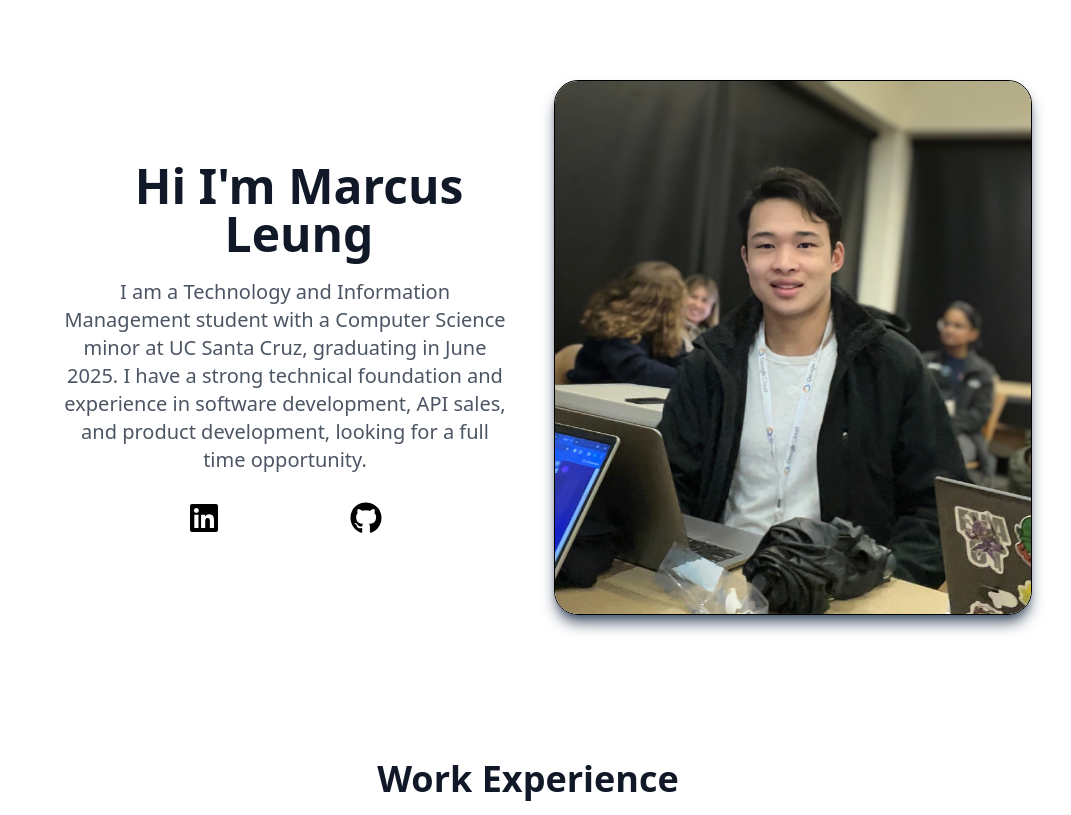
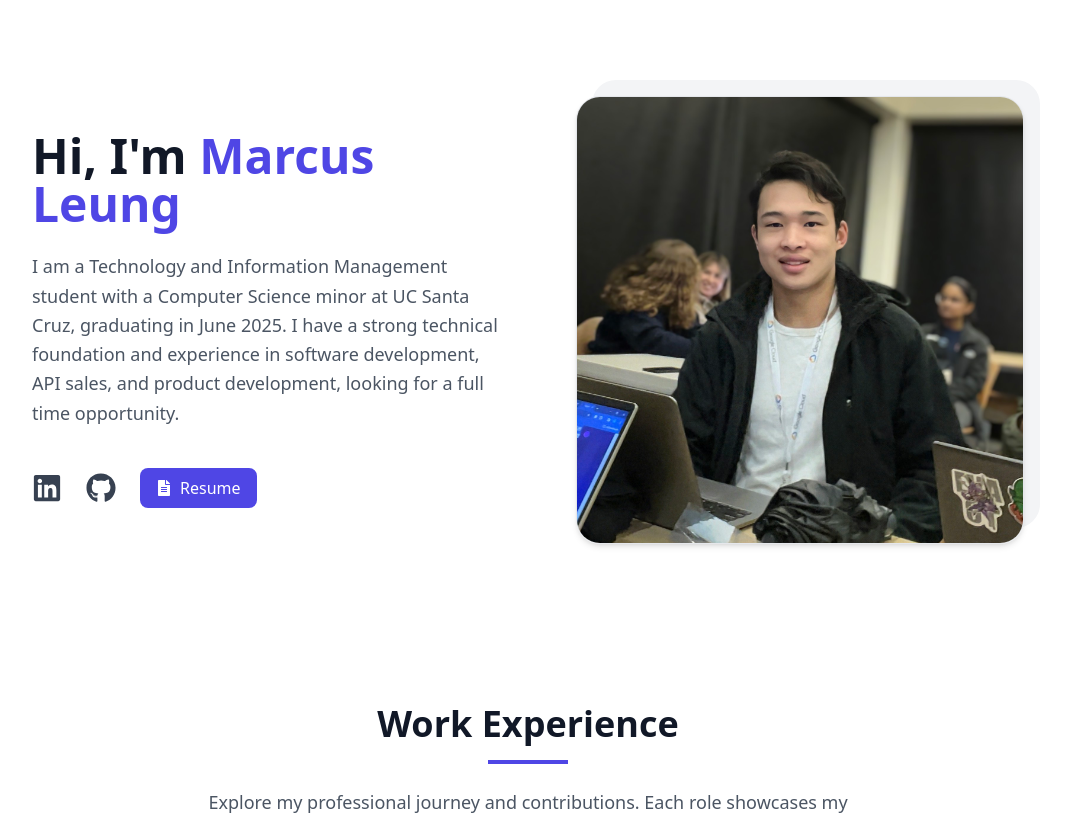
Before and after one commit to marcus-leung/portfolio, a React (Vite) app: page / in a window 1280 px wide. Shown: the top 815 px of the page, without its empty margins (112-1183 px from the left). Built offline with nearby package versions, Linux system fonts and the light colour scheme.

Commit message:
improve landing section

```diff
--- a/src/App.jsx
+++ b/src/App.jsx
@@ -6,12 +6,10 @@ import Contact from "./components/Contact";
 import Education from "./components/Education";
 import Skills from "./components/Skills";
 import Certifications from "./components/Certifications";
-import Sidebar from "./components/Sidebar";
 
 function App() {
   return (
     <div>
-      {/* <Sidebar /> */}
       <Main />
       <Work />
       <Activities />
--- a/src/components/Main.jsx
+++ b/src/components/Main.jsx
@@ -1,47 +1,76 @@
 import React from 'react';
-import { FaGithub, FaLinkedin } from 'react-icons/fa';
+import { FaGithub, FaLinkedin, FaFileAlt } from 'react-icons/fa';
 import profile from '../assets/pfp.jpg';
+import { motion } from 'framer-motion';
 
 const Main = () => {
   return (
-    <section id='main' className='max-w-[1040px] m-auto p-4 py-20'>
-      <div className='flex flex-col sm:flex-row items-center'>
-        <div className='flex-1 p-5 pr-0 m-4 order-2 sm:order-1 text-center'>
-          <h1 className='sm:text-5xl text-4xl font-bold text-gray-900 items-center'>
-            Hi I'm Marcus Leung
+    <section id="main" className="max-w-[1040px] mx-auto px-6 py-16 md:py-24">
+      <div className="grid grid-cols-1 sm:grid-cols-2 gap-8 items-center">
+        <motion.div
+          className="flex flex-col space-y-6 order-2 sm:order-1"
+          initial={{ opacity: 0, y: 20 }}
+          animate={{ opacity: 1, y: 0 }}
+          transition={{ duration: 0.5 }}
+        >
+          <h1 className="text-4xl sm:text-5xl font-bold text-gray-900 leading-tight">
+            Hi, I'm <span className="text-indigo-600">Marcus Leung</span>
           </h1>
-          <h2 className='mt-5 mr-2 pr-5 text-xl text-gray-600 font-medium'>
-            I am a Technology and Information Management student with a Computer
-            Science minor at UC Santa Cruz, graduating in June 2025. I have a
-            strong technical foundation and experience in software development,
-            API sales, and product development, looking for a full time opportunity.
-            <div className='flex justify-between pt-7 w-full text-black'>
+
+          <p className="text-lg text-gray-600 leading-relaxed">
+            I am a Technology and Information Management student with a Computer Science minor at UC Santa Cruz,
+            graduating in June 2025. I have a strong technical foundation and experience in software development, API
+            sales, and product development, looking for a full time opportunity.
+          </p>
+
+          <div className="flex items-center space-x-6 pt-4">
             <a
-                href='https://www.linkedin.com/in/marcus-leung-582006252/'
-                target='_blank'
-                rel='noopener noreferrer'
-                className='ml-32'
+              href="https://www.linkedin.com/in/marcus-leung-582006252/"
+              target="_blank"
+              rel="noopener noreferrer"
+              className="text-gray-700 hover:text-indigo-600 transition-colors duration-300"
+              aria-label="LinkedIn Profile"
             >
-                <FaLinkedin className='cursor-pointer' size={32} />
+              <FaLinkedin size={30} />
             </a>
             <a
-                href='https://github.com/marcus-leung'
-                target='_blank'
-                rel='noopener noreferrer'
-                className='mr-32'
+              href="https://github.com/marcus-leung"
+              target="_blank"
+              rel="noopener noreferrer"
+              className="text-gray-700 hover:text-indigo-600 transition-colors duration-300"
+              aria-label="GitHub Profile"
             >
-                <FaGithub className='cursor-pointer' size={32} />
+              <FaGithub size={30} />
+            </a>
+            <a
+              href="https://docs.google.com/document/d/1dlGXWTbbZvng8-3DVYBp94R95i3EPuTBN6_2vk8Za_4/edit?usp=sharing"
+              target="_blank"
+              rel="noopener noreferrer"
+              className="flex items-center space-x-2 bg-indigo-600 text-white px-4 py-2 rounded-lg hover:bg-indigo-700 transition-colors duration-300"
+              aria-label="Download Resume"
+            >
+              <FaFileAlt size={16} />
+              <span>Resume</span>
             </a>
           </div>
-          </h2>
-        </div>
-        <div className='flex-1 order-1 sm:order-2'>
+        </motion.div>
+
+        <motion.div
+          className="order-1 sm:order-2 flex justify-center sm:justify-end"
+          initial={{ opacity: 0, scale: 0.9 }}
+          animate={{ opacity: 1, scale: 1 }}
+          transition={{ duration: 0.5 }}
+        >
+          <div className="relative">
+            <div className="absolute -top-4 -right-4 w-full h-full bg-gray-100 rounded-3xl -z-10"></div>
+
             <img
-            src={profile}
-            alt='Profile Picture'
-            className='rounded-3xl shadow-lg shadow-slate-600 border border-black'
+              src={profile || "/placeholder.svg"}
+              alt="Marcus Leung"
+              className="rounded-3xl shadow-md border border-gray-200 w-full max-w-md object-cover aspect-square"
             />
           </div>
+        </motion.div>
       </div>
     </section>
   );
--- a/src/components/Projects.jsx
+++ b/src/components/Projects.jsx
@@ -29,6 +29,7 @@ const Projects = () => {
   return (
     <section id="projects" className="py-20 bg-white">
       <div className="container mx-auto px-4">
+
         <div className="text-center mb-16">
           <h2 className="text-3xl md:text-4xl font-bold mb-4 text-gray-900">My Projects</h2>
           <div className="w-20 h-1 mx-auto bg-indigo-600 mb-6"></div>
--- a/src/data/jobs.jsx
+++ b/src/data/jobs.jsx
@@ -6,7 +6,7 @@ const jobs = [
     duration: '5 mos',
     details: [
       '- Conducted B2B product demonstrations to prospective clients, highlighting API functionality and integration capabilities, resulting in a 15% increase in demo-to-deal conversion',
-      '- Generated and qualified over 2500 leads through targeted outreach, A/B testing, and strategic prospecting, contributing to a 20% growth in the sales pipeline',
+      '- Generated and qualified over 2,500 leads through targeted outreach, A/B testing, and strategic prospecting, contributing to a 20% growth in the sales pipeline',
       '- Collaborated with marketing, legal, and development teams to refine outreach strategies, negotiate contracts, and address integration needs, improving operational efficiency in the sales process',
     ],
   },
```
Lines whose indentation alone changed are shown as unchanged.
